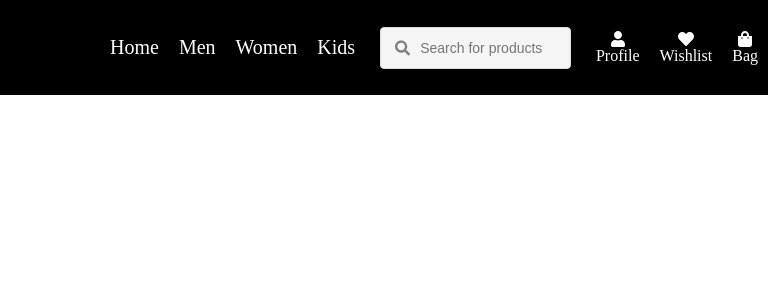
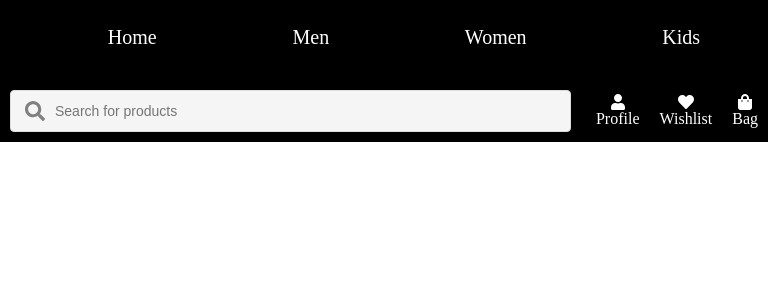
Before and after one commit to Pinky28748/ecommerce-project, a React (Vite) app: page / in a window 768 px wide. Shown: the top 300 px of the page. Built offline with nearby package versions, Linux system fonts and the light colour scheme.

Commit message:
header responsiveness

```diff
--- a/src/components/Header.jsx
+++ b/src/components/Header.jsx
@@ -8,10 +8,13 @@
     <header>
       <div className="container">
         <div className="navbar">
-          <li>Home</li>
-          <li>Men</li>
-          <li>Women</li>
-          <li>Kids</li>
+          <ul>
+            <li>Home</li>
+            <li>Men</li>
+            <li>Women</li>
+            <li>Kids</li>
+          </ul>
+
         </div>
         <div className="search-bar">
           <FaSearch className="search-icon" />
--- a/src/index.css
+++ b/src/index.css
@@ -6,19 +6,22 @@
 }
 header{
     background-color: black;
+
 }
 .container{
     display: flex;
     flex-direction: row;
+    flex-wrap: wrap;
     padding: 10px;
     gap : 25px;
+    justify-content: center;
     align-items: center;
     height: 75px;
     color : white
 
 }
-.navbar{
-    margin-left: 100px;
+.navbar ul{
+
     display: flex;
     flex-direction: row;
     gap : 20px;
@@ -142,3 +145,23 @@
 {
     color: white;
 }
+@media screen and (max-width:480px){
+    .container {
+        height: auto;
+        flex-wrap: wrap;
+    }
+    .navbar{
+        width: 100%;
+        justify-content: center;;
+    }
+}
+@media screen and (min-width:481px) and (max-width:768px){
+    .container {
+        height: auto;
+        flex-wrap: wrap;
+    }
+    .navbar{
+        flex-basis: 100%;
+        justify-content: center;;
+    }
+}
```
